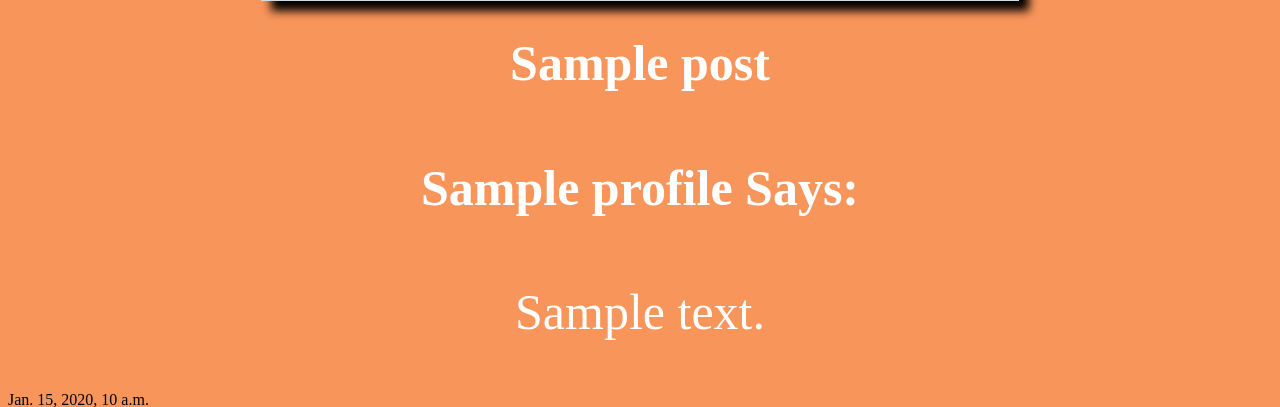
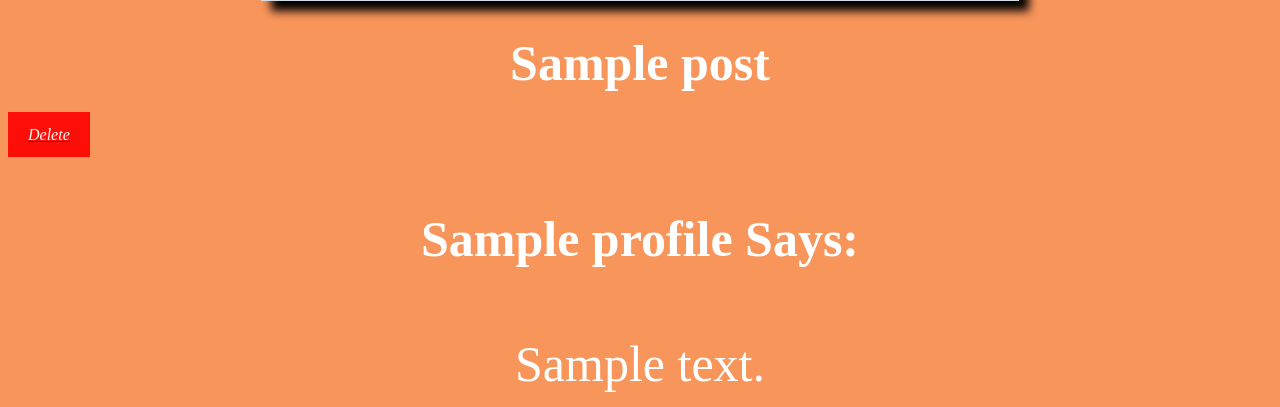
Before and after one commit to michaelbryanstark/Project-Wayfarer, a Django app: page /cities/posts/1/ in a window 1280 px wide. Shown: the part 625-1032 px from the top of the page. Run offline with Django 3.2, Linux system fonts and the light colour scheme; tables that the repository leaves empty hold one stand-in row (values such as "Sample post"); grey boxes marked "Sample" are stand-in pictures.

Commit message:
added delete button

```diff
--- a/main_app/static/styles/main.css
+++ b/main_app/static/styles/main.css
@@ -109,3 +109,15 @@ h2{
 .card-header{
     text-align: center;
 }
+
+.button-delete{
+  background-color: red;
+  color: white;
+  padding: 14px 20px;
+  margin: 8px 0;
+  border: none;
+  cursor: pointer;
+  width: 100%;
+  opacity: 0.9;
+  text-decoration: none;
+}
--- a/main_app/templates/post_detail.html
+++ b/main_app/templates/post_detail.html
@@ -14,9 +14,9 @@
         <i class="fas fa-edit"></i>
       </span>
     </a>
-    <a href="" class="button is-danger">
+    <a href="{% url 'post_delete' post.pk %}" class="button is-danger">
       <span class="icon">
-        <i class="fas fa-trash-alt"></i>
+        <i class="button-delete">Delete</i>
       </span>
     </a>
   </div>
--- a/main_app/urls.py
+++ b/main_app/urls.py
@@ -8,5 +8,6 @@ urlpatterns = [
  path('profile/', views.Profile.as_view(), name="profile"),
  path('cities/', views.CityList.as_view(), name="city_list"),
  path('cities/posts/<int:pk>/', views.PostDetail.as_view(), name="post_detail"),
- path('cities/<int:pk>/', views.CityDetail.as_view(), name="city_detail")
+ path('cities/<int:pk>/', views.CityDetail.as_view(), name="city_detail"),
+ path('posts/<int:pk>/delete', views.PostDelete.as_view(), name="post_delete"),
 ]
--- a/main_app/views.py
+++ b/main_app/views.py
@@ -1,4 +1,4 @@
-from django.shortcuts import render, redirect
+from django.shortcuts import render, redirect, reverse
 from django.views import View # <- View class to handle requests
 from django.http import HttpResponse # <- a class to handle sending a type of response
 from django.views.generic.base import TemplateView
@@ -8,6 +8,7 @@ from django.contrib.auth.decorators import login_required
 from django.utils.decorators import method_decorator
 from .models import Post, City, Profile
 from django.views.generic import DetailView
+from django.views.generic.edit import DeleteView
 
 # Create your views here.
 class Home(TemplateView):
@@ -45,6 +46,11 @@ class PostDetail(DetailView):
     model = Post
     template_name = "post_detail.html"
 
+class PostDelete(DeleteView):
+    model = Post
+    template_name = "post_delete_confirmation.html"
+    success_url = '/cities/'
+
 class CityDetail(DetailView):
     model = City
     template_name = "city_detail.html"
```
Also changed, not shown: main_app/templates/post_delete_confirmation.html (added, +13 -0 lines).
